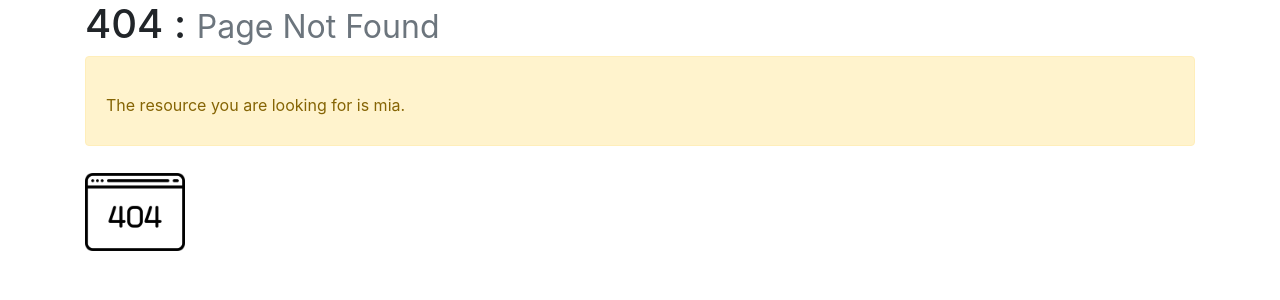
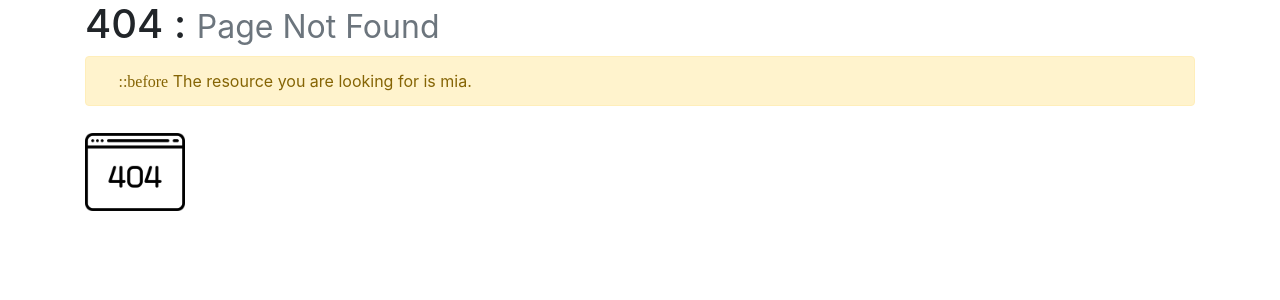
Before and after one commit to rchapman83/personal-web, a Flask app: template app/templates/404.html in a window 1280 px wide. Shown: the top 300 px of the page. Run offline with Flask 2, Linux system fonts and the light colour scheme; the template is opened without the code that fills it, so the values that code supplies are empty; some libraries are stand-ins or nearby versions; some web fonts are replaced.

Commit message:
update to err pages

```diff
--- a/app/templates/404.html
+++ b/app/templates/404.html
@@ -7,8 +7,9 @@
             <h1>404 : <small class="text-muted">Page Not Found</small></h1>
         </div>
         <div class="alert alert-warning" role="alert">
-            <span class="icon-info" aria-hidden="true"></span>
-            <p>The resource you are looking for is mia.</p>
+            <span class="icon-info" aria-hidden="true">::before</span>
+            The resource you are looking for is mia.
+
         </div>
         <p>
             <img class="media-object" src="{{ url_for('static', filename='img/error-404.png') }}" alt="404" height="100" width="100">
--- a/app/templates/500.html
+++ b/app/templates/500.html
@@ -7,7 +7,7 @@
             <h1>500 : <small class="text-muted">Server Error</small></h1>
         </div>
         <div class="alert alert-danger" role="alert">
-            <span class="badge badge-danger"> Alert: </span>
+            <span class="icon-exclamation " aria-hidden="true">::before</span>
             Internal server error, something bad went down.
         </div>
         <p>
```
